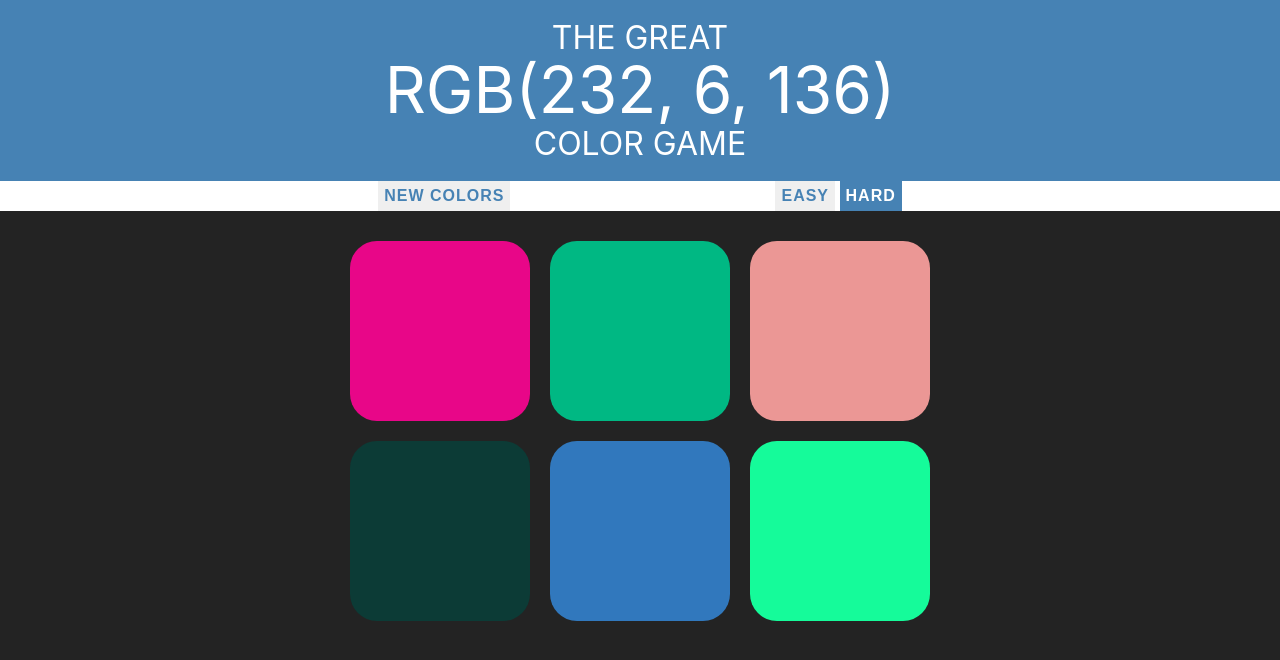
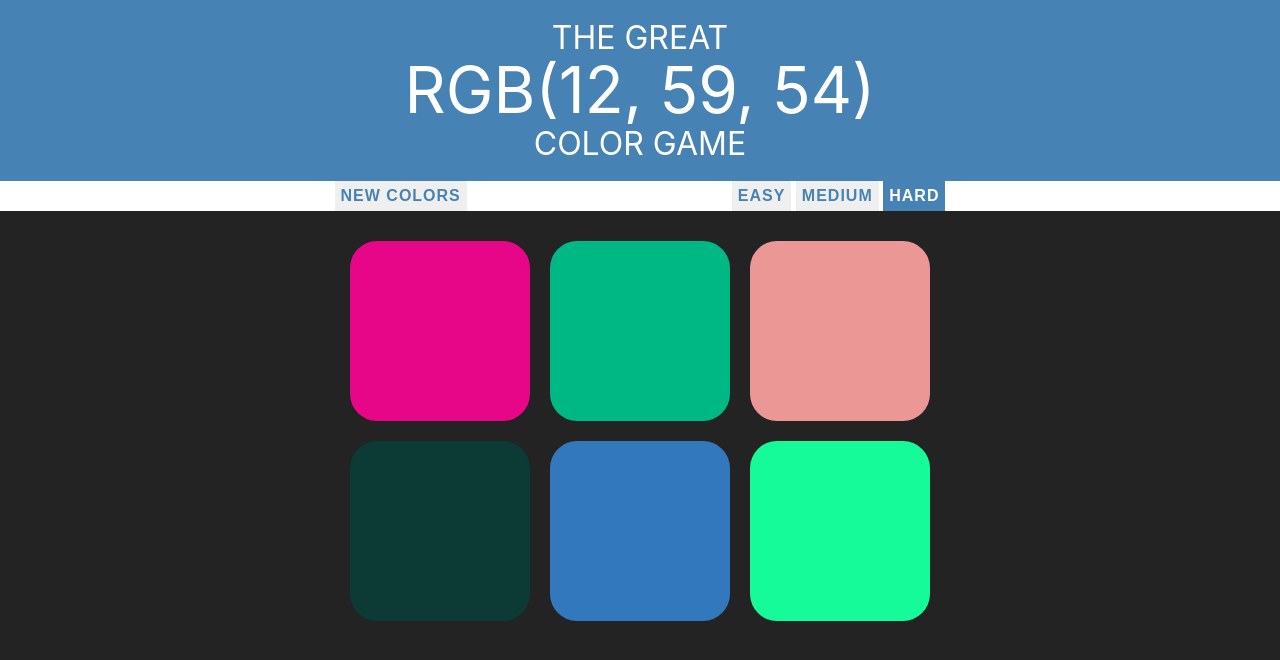
Before and after one commit to Marrrrrrccc/UdemyColt, a plain HTML site: page Color picker/index.html in a window 1280 px wide. Both pictures are taken after a click on the button "NEW COLORS". Drawn offline with Linux system fonts and the light colour scheme.

Commit message:
refactor + add medium

```diff
--- a/Color picker/color.js
+++ b/Color picker/color.js
@@ -3,48 +3,45 @@ var color = generateRandomColors(numSquares);
 var squares = document.querySelectorAll(".square");
 var colorDisplay = document.querySelector("#colorDisplay");
 var pickColor = pickedColor();
-var reset = document.querySelector("#reset");
+var resetButton = document.querySelector("#resetButton");
 var message = document.querySelector("#message");
 var h1 = document.querySelector("h1");
-var easyBtn = document.querySelector("#easyBtn");
-var hardBtn = document.querySelector("#hardBtn");
-easyBtn.addEventListener("click", function () {
-  hardBtn.classList.remove("selected");
-  easyBtn.classList.add("selected");
-  numSquares = 3;
+var modeBtn = document.querySelectorAll(".mode");
+for (var i = 0; i < modeBtn.length; i++) {
+  modeBtn[i].addEventListener("click", function () {
+    modeBtn[0].classList.remove("selected");
+    modeBtn[1].classList.remove("selected");
+    modeBtn[2].classList.remove("selected");
+    this.classList.add("selected");
+    if (this.textContent === "Easy") {
+      numSquares = 3;
+    } else if (this.textContent === "Medium") {
+      numSquares = 5;
+    } else {
+      numSquares = 6;
+    }
+    reset();
+  });
+}
+
+function reset() {
   color = generateRandomColors(numSquares);
   pickColor = pickedColor();
+  message.textContent = "";
+  resetButton.textContent = "New Colors";
   colorDisplay.textContent = pickColor;
   for (var i = 0; i < squares.length; i++) {
     if (color[i]) {
+      squares[i].style.display = "block";
       squares[i].style.backgroundColor = color[i];
     } else {
       squares[i].style.display = "none";
     }
   }
-});
-hardBtn.addEventListener("click", function () {
-  easyBtn.classList.remove("selected");
-  hardBtn.classList.add("selected");
-  numSquares = 6;
-  color = generateRandomColors(numSquares);
-  pickColor = pickedColor();
-  colorDisplay.textContent = pickColor;
-  for (var i = 0; i < squares.length; i++) {
-    squares[i].style.backgroundColor = color[i];
-    squares[i].style.display = "block";
-  }
-});
-reset.addEventListener("click", function () {
-  color = generateRandomColors(numSquares);
-  pickColor = pickedColor();
-  message.textContent = "";
-  this.textContent = "New Colors";
-  colorDisplay.textContent = pickColor;
-  for (var i = 0; i < color.length; i++) {
-    squares[i].style.backgroundColor = color[i];
-  }
   h1.style.backgroundColor = "steelblue";
+}
+resetButton.addEventListener("click", function () {
+  reset();
 });
 colorDisplay.textContent = pickColor;
 for (var i = 0; i < color.length; i++) {
--- a/Color picker/index.html
+++ b/Color picker/index.html
@@ -7,15 +7,18 @@
     <title>Document</title>
   </head>
   <body>
-    <h1>The Great <br>
-       <span id="colorDisplay">RGB</span>
-       <br>
-        color game</h1>
+    <h1>
+      The Great <br />
+      <span id="colorDisplay">RGB</span>
+      <br />
+      color game
+    </h1>
     <div id="striped">
-      <button id="reset">New colors</button>
+      <button id="resetButton">New colors</button>
       <span id="message"></span>
-      <button id="easyBtn">Easy</button>
-      <button id = "hardBtn" class="selected">Hard</button>
+      <button class="mode">Easy</button>
+      <button class="mode">Medium</button>
+      <button class="mode selected">Hard</button>
     </div>
     <div id="container">
       <div class="square"></div>
--- a/Color picker/style.css
+++ b/Color picker/style.css
@@ -57,6 +57,7 @@ button {
   letter-spacing: 1px;
   font-size: inherit;
   transition: all 0.3s;
+  outline: none;
   -webkit-transition: all 0.3s;
   -moz-transition: all 0.3s;
 }
```
